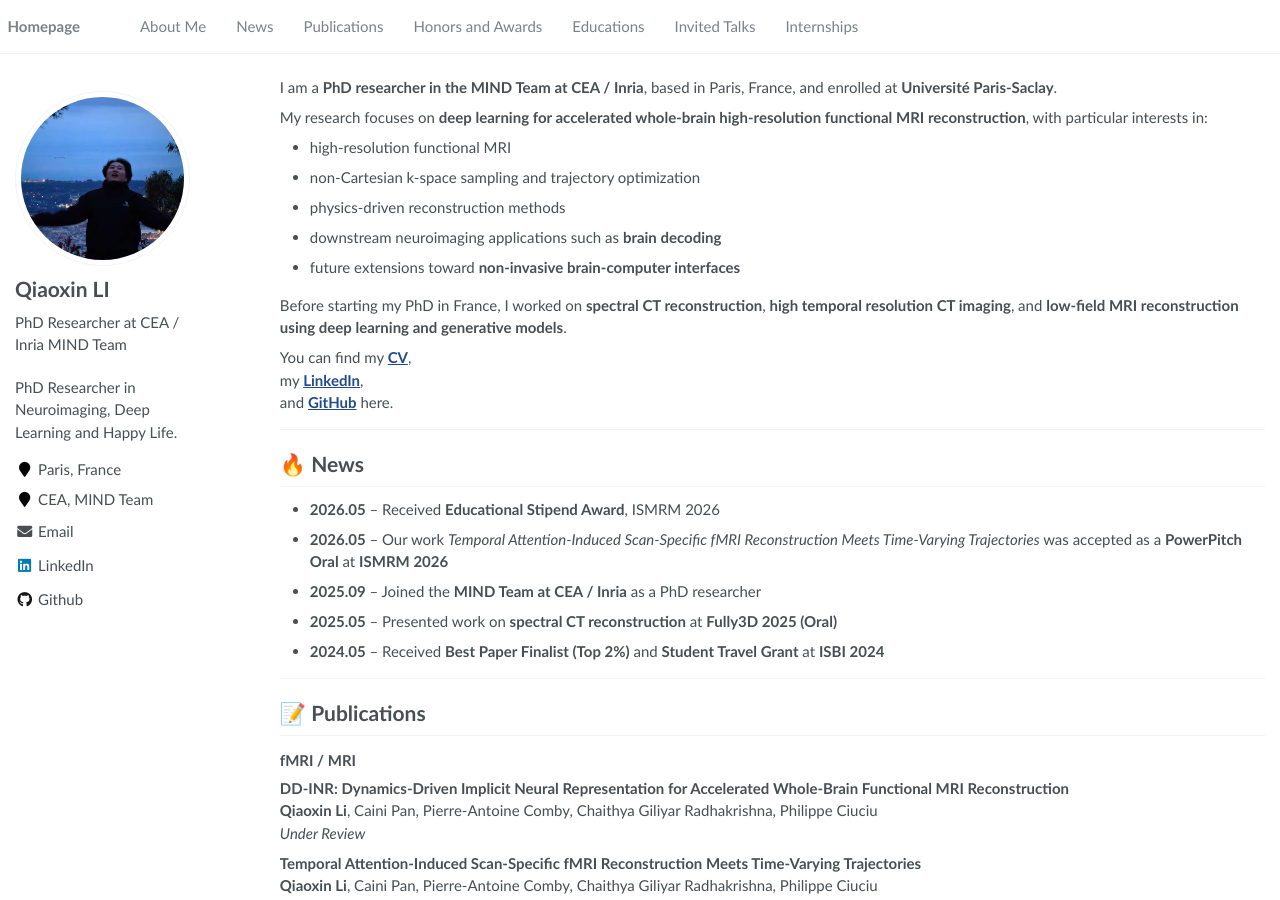
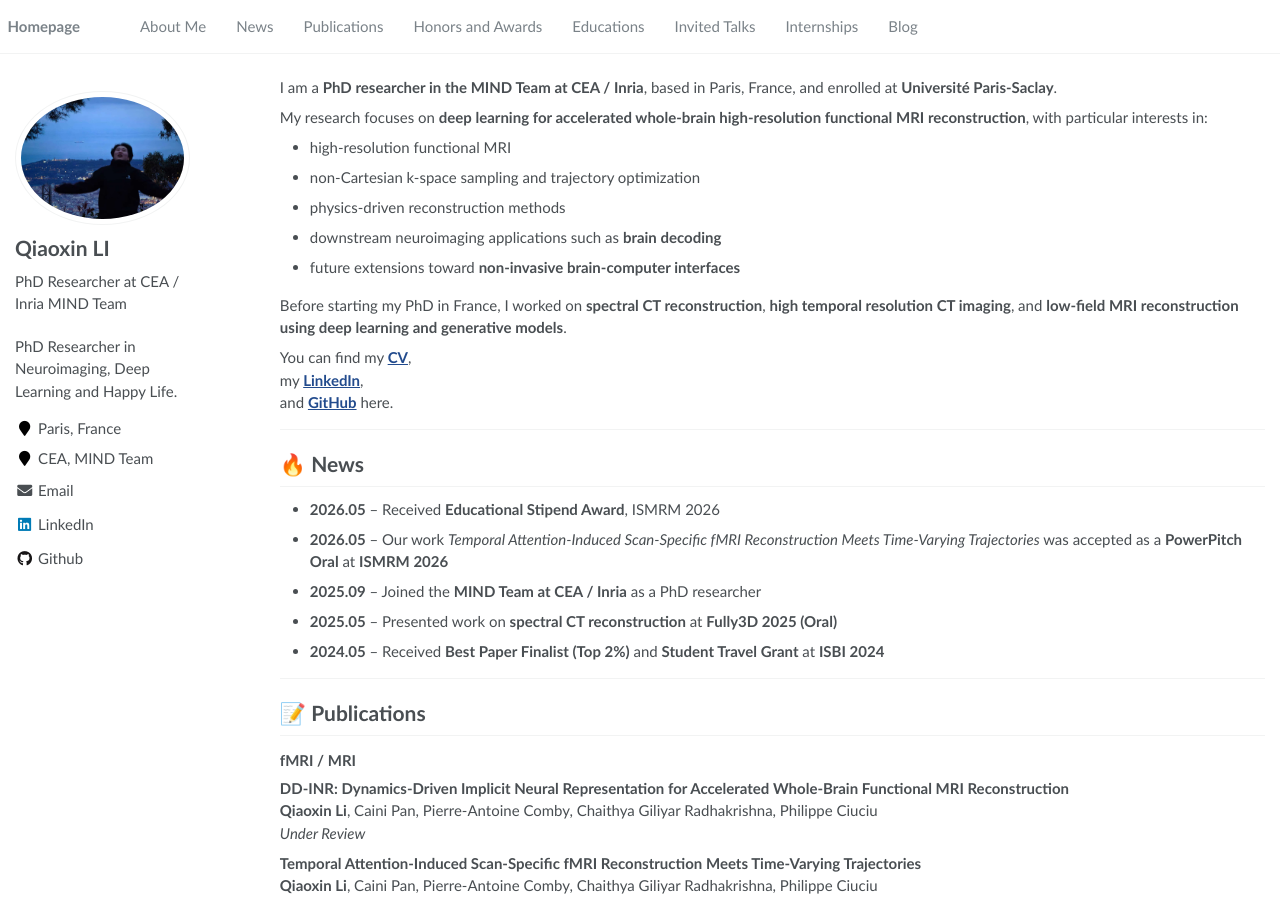
Before and after one commit to Chennono/chennono.github.io, a Jekyll site: the page built from _pages/about.md, in a window 1280 px wide and 900 px high. Built offline with Jekyll 4.4.1, drawn with Linux system fonts in a browser that asks for light colours.

```diff
--- a/_data/navigation.yml
+++ b/_data/navigation.yml
@@ -1,4 +1,3 @@
-# main links links
 main:
   - title: "About Me"
     url: "/#about-me"
@@ -20,3 +19,6 @@ main:
 
   - title: "Internships"
     url: "/#-internships"
+
+  - title: "Blog"
+    url: "/#-blog"
```
Also changed, not shown: images/profile.jpg, 1 other file.
